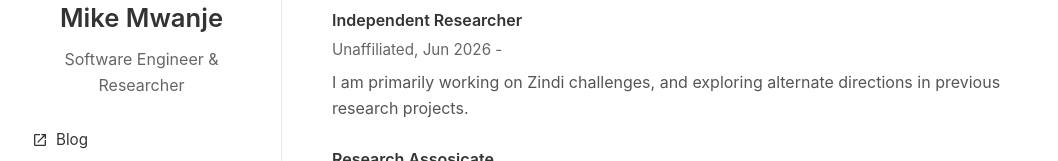
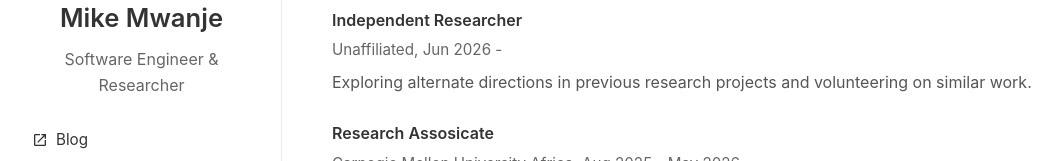
Before and after one commit to 123MwanjeMike/mwanje.me, a plain HTML site: page index.html in a window 1280 px wide. Shown: the part 182-343 px from the top of the page, without its empty margins (38-1096 px from the left). Drawn offline with Linux system fonts and the light colour scheme.

Commit message:
Update experience description for clarity
Rephrase description of independent research work.

```diff
--- a/index.html
+++ b/index.html
@@ -79,7 +79,7 @@
                     <div class="item-title">Independent Researcher</div>
                     <div class="item-meta">Unaffiliated, Jun 2026 - </div>
                     <div class="item-description">
-                        I am primarily working on Zindi challenges, and exploring alternate directions in previous research projects.
+                        Exploring alternate directions in previous research projects and volunteering on similar work.
                     </div>
                 </div>
 
```
